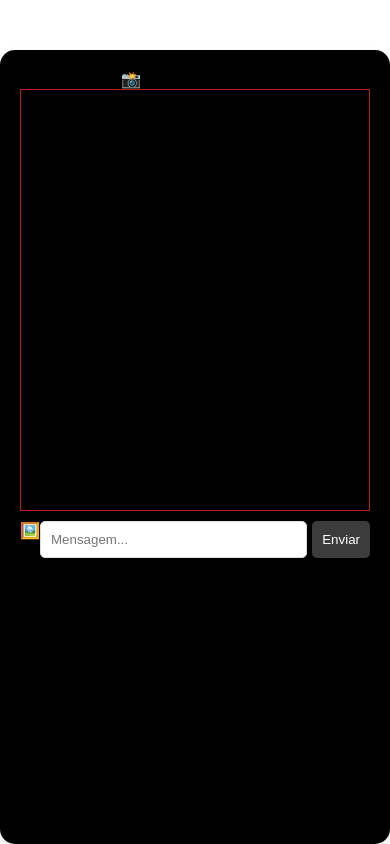
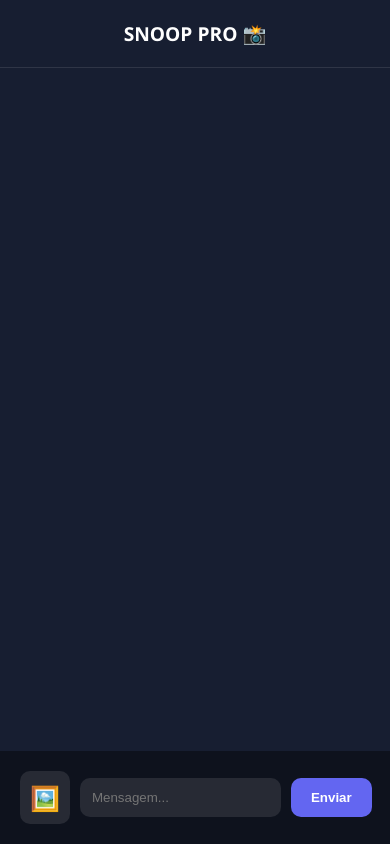
Before and after one commit to obarretinbb-design/chat-dos-amigos, a Flask app: page /chat in a window 390 px wide. Run offline with Flask 3, Linux system fonts and the light colour scheme; the visitor is signed in with stand-in values (Sample User, id 1).

Commit message:
Refactor CSS for improved design and responsiveness

```diff
--- a/static/style.css
+++ b/static/style.css
@@ -1,8 +1,12 @@
-body { background-color: #ffffff; font-family: sans-serif; display: flex; justify-content: center; height: 100vh; margin: 0; }
-.login-container, .chat-wrapper { background: rgb(0, 0, 0); padding: 20px; border-radius: 15px; width: 90%; max-width: 400px; margin-top: 50px; box-shadow: 0 4px 10px rgba(0,0,0,0.1); }
-.chat-box { height: 400px; overflow-y: auto; border: 1px solid #c11919; padding: 10px; display: flex; flex-direction: column; }
-.msg { background: #ce1414; padding: 8px; border-radius: 10px; margin-bottom: 5px; max-width: 80%; }
-.minha { background: #2a65bd; align-self: flex-end; }
-.input-area { display: flex; margin-top: 10px; }
-input { flex: 1; padding: 10px; border: 1px solid #dddddd; border-radius: 5px; }
-button { background: #3c3c3c; color: white; border: none; padding: 10px; margin-left: 5px; border-radius: 5px; cursor: pointer; }
+:root { --primary: #6366f1; --bg: #0f172a; }
+body { background: var(--bg); color: white; font-family: 'Segoe UI', sans-serif; margin: 0; display: flex; justify-content: center; }
+.chat-wrapper, .login-box { width: 100%; max-width: 450px; height: 100vh; display: flex; flex-direction: column; background: rgba(255,255,255,0.03); }
+.header { padding: 20px; text-align: center; border-bottom: 1px solid rgba(255,255,255,0.1); font-weight: bold; font-size: 1.2em; }
+.chat-box { flex: 1; overflow-y: auto; padding: 15px; display: flex; flex-direction: column; gap: 12px; }
+.msg { padding: 12px; border-radius: 15px; max-width: 80%; background: rgba(255,255,255,0.1); position: relative; }
+.minha { align-self: flex-end; background: var(--primary); }
+.chat-img { max-width: 100%; border-radius: 10px; margin-top: 8px; display: block; }
+.input-area { padding: 20px; display: flex; gap: 10px; background: rgba(0,0,0,0.4); align-items: center; }
+input[type="text"], input[type="password"] { flex: 1; padding: 12px; border-radius: 10px; border: none; background: rgba(255,255,255,0.1); color: white; }
+.btn-foto { background: rgba(255,255,255,0.1); padding: 10px; border-radius: 10px; cursor: pointer; font-size: 1.5em; }
+button { background: var(--primary); border: none; padding: 12px 20px; border-radius: 10px; color: white; font-weight: bold; cursor: pointer; }
```
